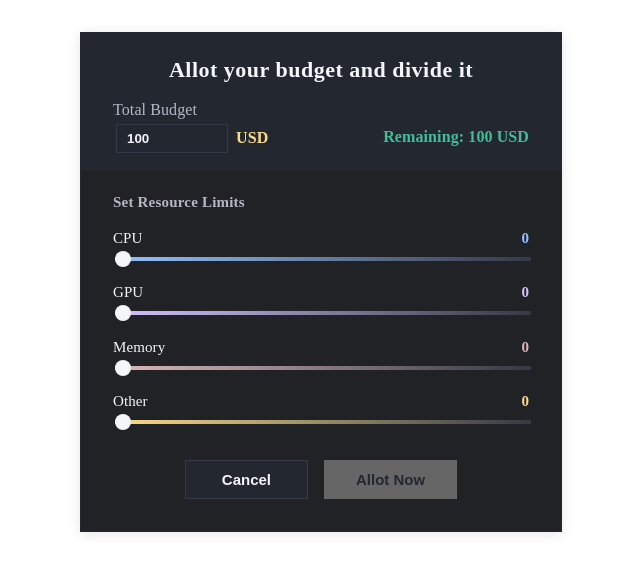
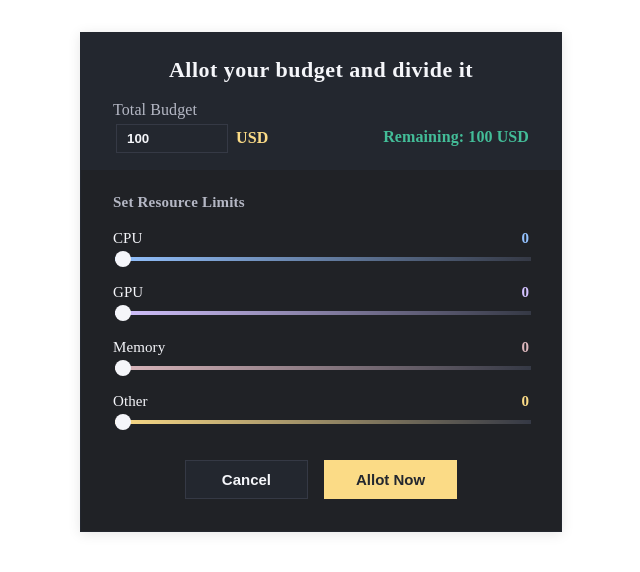
Before and after one commit to rugs07/budget-allocation, a React (Vite) app: page / in a window 1280 px wide. Shown: the top 572 px of the page, without its empty margins (319-959 px from the left). Built offline with nearby package versions, Linux system fonts and the light colour scheme.

Commit message:
updating description and Template UI

```diff
--- a/src/App.jsx
+++ b/src/App.jsx
@@ -1,10 +1,12 @@
 import React from "react";
-import BudgetPopup from "./BudgetPopup";
+// import BudgetPopup from "./BudgetPopup";
+import BudgetPopupTemplate from "./BudgetPopupTemplate";
 
 function App() {
   return (
     <div>
-      <BudgetPopup />
+      {/* <BudgetPopup /> */}
+      <BudgetPopupTemplate />
     </div>
   );
 }
--- a/src/BudgetPopupTemplate.jsx
+++ b/src/BudgetPopupTemplate.jsx
@@ -1,5 +1,112 @@
-import React, { useState, useEffect } from "react";
+import React, { useState } from "react";
+import "./styles.css";
 
-export default function BudgetPopup() {
-  return <div>Budget Popup</div>;
+const resourceList = [
+  { key: "cpu", label: "CPU" },
+  { key: "gpu", label: "GPU" },
+  { key: "memory", label: "Memory" },
+  { key: "other", label: "Other" },
+];
+
+const COLORS = ["#93C2FF", "#D3C2FF", "#DCB7BC", "#FBDB86"];
+
+export default function BudgetPopupTemplate() {
+  const [maxLimit, setMaxLimit] = useState(100);
+  const [pricingData, setPricingData] = useState({
+    cpu: { value: 0, price: 0 },
+    gpu: { value: 0, price: 0 },
+    memory: { value: 0, price: 0 },
+    other: { value: 0, price: 0 },
+  });
+
+  const totalUsed = Object.values(pricingData).reduce((sum, item) => sum + item.value, 0);
+  const remaining = Math.max(0, maxLimit - totalUsed);
+
+
+  return (
+    <div className="budget-popup-container" data-testid="budget-popup">
+      <div className="budget-popup-header">
+        <h2 className="budget-popup-title" data-testid="popup-title">
+          Allot your budget and divide it
+        </h2>
+        <div className="budget-controls">
+          <div className="budget-input-section">
+            <label className="budget-label" data-testid="budget-label">
+              Total Budget
+            </label>
+            <input
+              type="number"
+              min={1}
+              value={maxLimit}
+              onChange={e => setMaxLimit(Number(e.target.value) || 1)}
+              className="budget-input"
+              data-testid="budget-input"
+            />
+            <span className="budget-currency">USD</span>
+          </div>
+          <div
+            className={`remaining-budget ${remaining === 0 ? 'zero' : 'positive'}`}
+            data-testid="remaining-budget"
+          >
+            {remaining === 0
+              ? "All budget allotted"
+              : `Remaining: ${remaining} USD`}
+          </div>
+        </div>
+      </div>
+      <div className="budget-popup-body">
+        <div className="resource-limits-title" data-testid="resource-limits-title">
+          Set Resource Limits
+        </div>
+        {resourceList.map((res, idx) => (
+          <div key={res.key} className="resource-item" data-testid={`resource-item-${res.key}`}>
+            <div className="resource-header">
+              <span className="resource-label" data-testid={`resource-label-${res.key}`}>
+                {res.label}
+              </span>
+              <span
+                className="resource-value"
+                data-testid={`resource-value-${res.key}`}
+                style={{ color: COLORS[idx] }}
+              >
+                {pricingData[res.key].value}
+              </span>
+            </div>
+            <input
+              type="range"
+              min={0}
+              max={maxLimit}
+              value={pricingData[res.key].value}
+              name={res.key}
+              // TODO: Add onChange handler for slider logic
+              className="resource-slider"
+              data-testid={`resource-slider-${res.key}`}
+              style={{
+                accentColor: COLORS[idx],
+                background: `linear-gradient(90deg, ${COLORS[idx]} 0%, #353945 100%)`,
+              }}
+            />
+          </div>
+        ))}
+        {/* TODO: Show error message if over-allocated */}
+        <div className="button-container">
+          <button
+            className="cancel-button"
+            // TODO: Add onClick handler for cancel logic
+            data-testid="cancel-button"
+          >
+            Cancel
+          </button>
+          <button
+            className="allot-button"
+            // TODO: Add onClick handler for allot logic
+            data-testid="allot-button"
+            // TODO: Add disabled logic
+          >
+            Allot Now
+          </button>
+        </div>
+      </div>
+    </div>
+  );
 }
```
Also changed, not shown: 1 other file (tests, documents, lock files or other folders).
